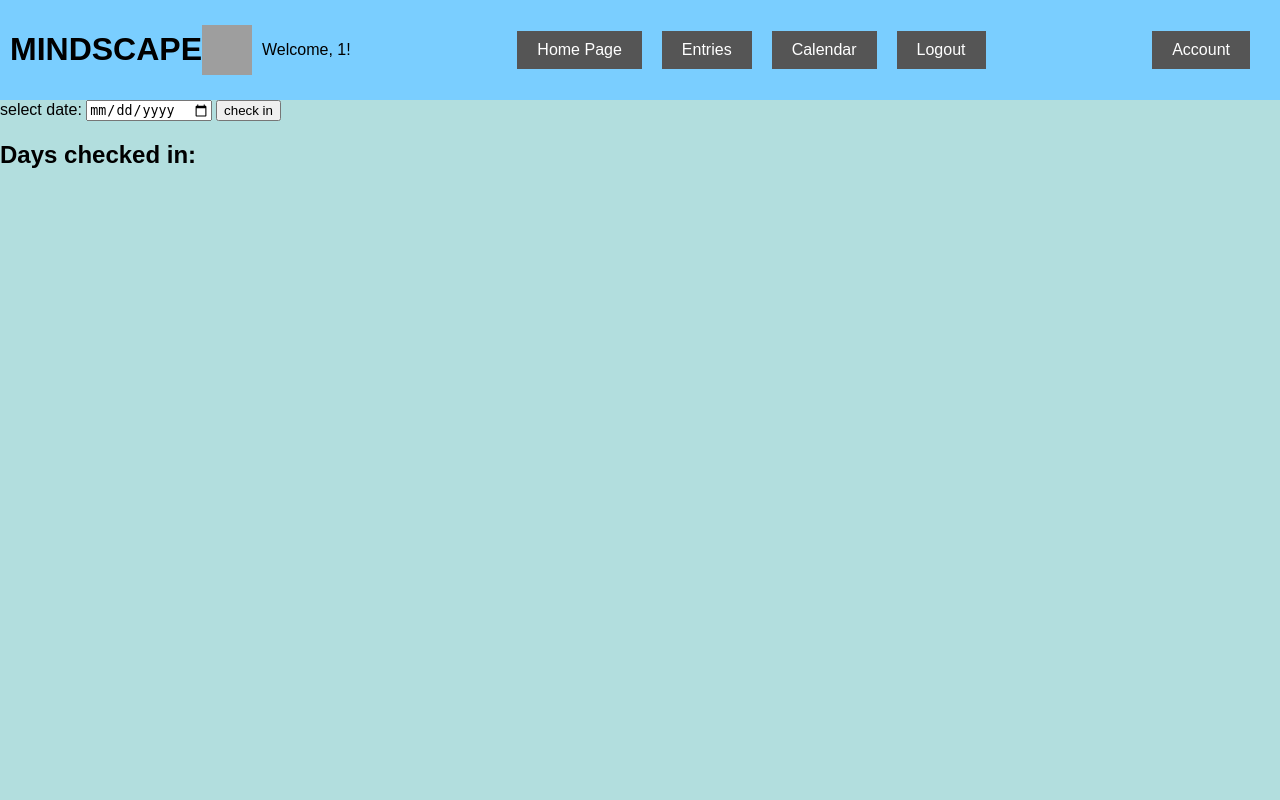
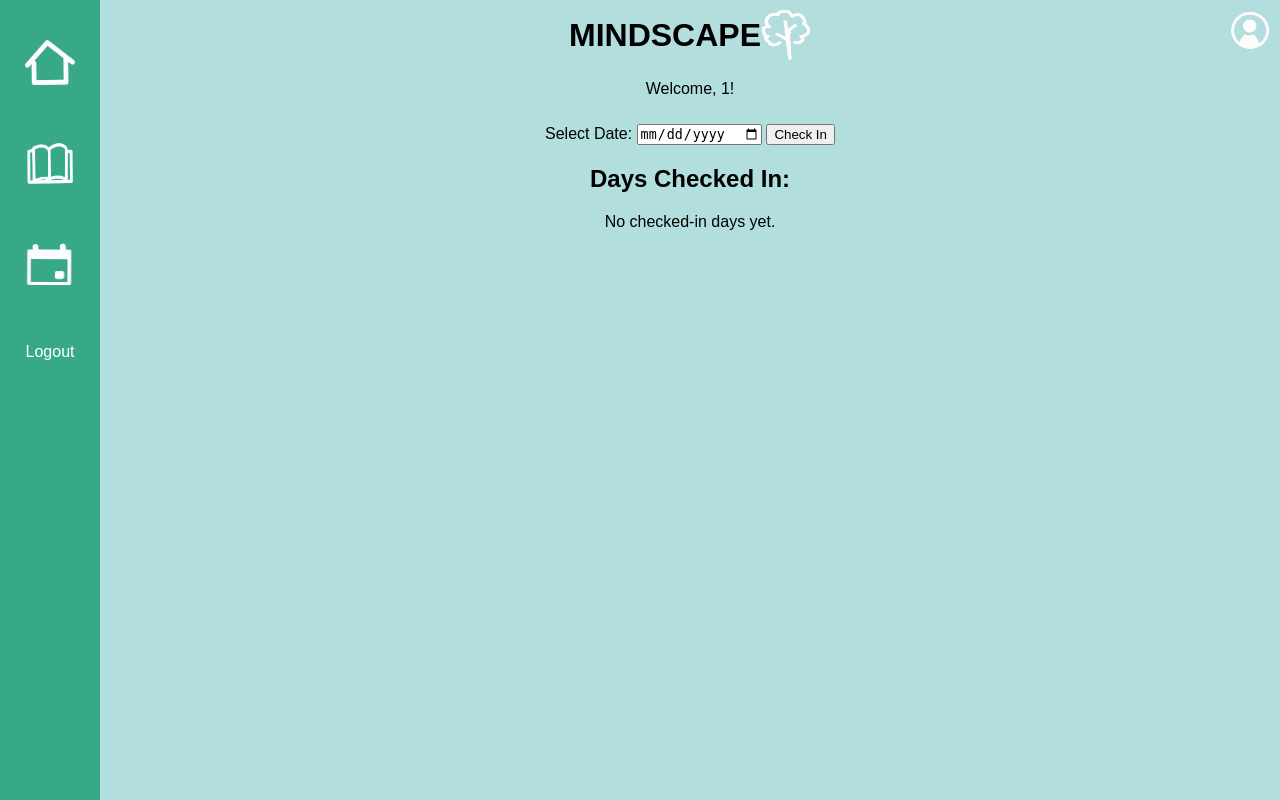
Before and after one commit to larahynkim/2-web-app-exercise-array-of-sunshine, a Flask app: page /checkin/1 in a window 1280 px wide. Run offline with Flask 3, Linux system fonts and the light colour scheme; data that the repository does not hold is empty; some libraries are stand-ins or nearby versions; grey boxes are pictures that could not be loaded.

Commit message:
update front end, include calendar

```diff
--- a/app.py
+++ b/app.py
@@ -3,13 +3,21 @@ from pymongo import MongoClient
 import requests
 import random
 from bson import ObjectId
+import certifi
+from flask_cors import CORS
+from flask import json
 
+
+ca = certifi.where()
 ATLAS_URI = 'mongodb+srv://admin:admin@cluster0.lulecqi.mongodb.net/?retryWrites=true&w=majority'
 app = Flask(__name__)
 client = MongoClient(ATLAS_URI)
+client = MongoClient(ATLAS_URI, tlsCAFile=ca)
 database = client.get_database('mindscape')
 users = database.get_collection('users')
-
+client = MongoClient(ATLAS_URI, tlsAllowInvalidCertificates=True)
+app = Flask(__name__)
+CORS(app)
 
 @app.route('/')
 def start():
@@ -91,7 +99,7 @@ def calendar(parameter):
     cursor = database[str(parameter) + '_calendar'].find({}, {"date": 1, "_id": 0})
     for doc in cursor:
         dates.append(doc["date"])
-    return render_template('calendar.html', current_user = parameter, checked_dates=dates)
+    return render_template('calendar.html', current_user=parameter, checked_dates=dates)
 
 @app.route('/checkin/<parameter>', methods=["GET", "POST"])
 def checkin(parameter):
@@ -102,7 +110,7 @@ def checkin(parameter):
     cursor = database[str(parameter) + '_calendar'].find({}, {"date": 1, "_id": 0})
     for doc in cursor:
         dates.append(doc["date"])
-    return render_template("calendar.html", current_user = parameter, checked_dates=dates)
+    return render_template("calendar.html", current_user=parameter, checked_dates=dates)
 
 @app.route('/account/<parameter>')
 def account(parameter):
@@ -127,7 +135,6 @@ def entries(parameter):
     entries_collection = database.get_collection(str(parameter) + '_entries')
     all_entries = list(entries_collection.find())
     return render_template('entries.html', current_user=parameter, entries=all_entries)
-
 
 # #edit an entry
 @app.route('/edit_entry/<username>/<entry_id>')
--- /dev/null
+++ b/package.json
@@ -0,0 +1,5 @@
+{
+  "dependencies": {
+    "mongodb": "^6.2.0"
+  }
+}
--- /dev/null
+++ b/static/styles.css
@@ -0,0 +1,219 @@
+body {
+    font-family: Arial, sans-serif;
+    background-color: #b2dede;
+    margin: 0;
+    padding: 0;
+    text-align: center;
+}
+#header {
+    background-color: #b2dede;
+    color: rgb(0, 0, 0);
+    padding: 10px;
+    display: flex;
+    flex-direction: column;
+    align-items: center;
+    justify-content: center;
+}
+#title {
+    display: flex;
+    align-items: center;
+    justify-content: center;
+}
+#title img {
+    width: 50px;
+    height: 50px;
+    margin-right: 10px;
+}
+#title h1, #title img {
+    margin: 0;
+}
+#welcome-message {
+    margin-top: 20px;
+}
+#menu {
+    display: flex;
+    flex-wrap: wrap;
+    justify-content: center;
+}
+.menu-button {
+    background-color: #555;
+    color: white;
+    border: none;
+    padding: 10px 20px;
+    text-align: center;
+    text-decoration: none;
+    margin: 10px;
+    cursor: pointer;
+}
+.affirmation-box {
+    padding: 20px;
+    margin: 20px;
+    border-radius: 10px;
+    font-style: italic;
+    background-color: #fff;
+}
+.challenge-box {
+    padding: 10px;
+    margin: 10px;
+    border-radius: 5px;
+    display: inline-block;
+    cursor: pointer;
+    max-width: 200px;
+    background-color: #fff;
+}
+.challenge-box:hover {
+    background-color: #e0f0f0;
+}
+@media screen and (max-width: 600px) {
+    #menu {
+        flex-direction: column;
+    }
+}
+.navbar-wrapper {
+    position: fixed;
+    left: 0;
+    top: 0;
+    height: 100%;
+    width: 50px;
+    overflow: hidden;
+    transition: width 0.3s ease, opacity 0.3s ease;
+    opacity: 0.5;
+}
+
+.navbar-wrapper:hover {
+    width: 100px;
+    opacity: 1;
+}
+
+.navbar-wrapper:hover .side-navbar {
+    width: 100px;
+}
+
+.side-navbar {
+    width: 50px;
+    height: 100%;
+    background-color: #37a989;
+    padding: 1rem 0;
+    transition: width 0.3s ease;
+    text-align: center;
+}
+
+.navbar-wrapper h1, .navbar-wrapper .nav-links {
+    opacity: 0;
+    transition: opacity 0.3s ease;
+}
+
+.navbar-wrapper:hover h1,
+.navbar-wrapper:hover .nav-links {
+    opacity: 1;
+}
+
+.nav-links {
+    list-style-type: none;
+    padding: 0;
+}
+
+.nav-item {
+    margin-bottom: 10px !important;
+    padding: 0.5rem 0;
+    list-style-type: none;
+}
+
+.nav-item a {
+    color: white;
+    text-decoration: none;
+    display: block;
+}
+
+.nav-item a:hover {
+    text-decoration: underline;
+}
+
+.nav-item img {
+    width: 50px;
+    height: 45px;
+    display: block;
+    margin: 0 auto;
+    margin-bottom: 30px;
+    cursor: pointer;
+}
+
+.nav-item img:hover {
+    opacity: 0.7;
+}
+#account-button {
+    position: fixed;
+    top: 10px;
+    right: 10px;
+    background-color: transparent;
+    border: none;
+    padding: 0;
+    cursor: pointer;
+}
+
+#account-button img {
+    width: 40px;
+    height: 40px;
+}
+
+#journal-entries li {
+    background-color: white;
+    margin: 10px auto;
+    padding: 15px;
+    border-radius: 5px;
+    list-style-type: none;
+    position: relative;
+    max-width: 60%;
+    width: 100%;
+    box-shadow: 0 0 10px rgba(0, 0, 0, 0.1);
+}
+
+#journal-entries a {
+    padding: 5px 10px;
+    margin: 0 5px;
+    border: none;
+    background-color: #7aceff;
+    color: white;
+    text-decoration: none;
+    border-radius: 5px;
+    display: inline-block;
+}
+
+#journal-entries a:hover {
+    background-color: #5aaedd;
+}
+
+/* #journal-entries a:nth-child(2) {
+    right: 70px;
+}
+
+#journal-entries a:nth-child(3) {
+    right: 10px;
+} */
+
+textarea {
+    width: 80%;
+    padding: 10px;
+    border-radius: 5px;
+    border: 1px solid #aaa;
+}
+
+input[type="submit"] {
+    margin-top: 10px;
+    padding: 10px 20px;
+    border-radius: 5px;
+    background-color: #7aceff;
+    border: none;
+    color: white;
+    cursor: pointer;
+}
+
+input[type="submit"]:hover {
+    background-color: #5aaedd;
+}
+
+@media screen and (max-width: 600px) {
+    #menu {
+        flex-direction: column;
+    }
+}
--- a/templates/calendar.html
+++ b/templates/calendar.html
@@ -1,84 +1,73 @@
 <!DOCTYPE html>
 <html>
 <head>
-    <title>Calendar</title>
-    <style>
-        body {
-            font-family: Arial, sans-serif;
-            background-color: #b2dede;
-            margin: 0;
-            padding: 0;
-        }
-        #header {
-            background-color: #7aceff;
-            color: rgb(0, 0, 0);
-            padding: 10px;
-            display: flex;
-            justify-content: space-between;
-            align-items: center;
-        }
-        #title {
-            display: flex;
-            align-items: center;
-        }
-        #title img {
-            width: 50px;
-            height: 50px;
-            margin-right: 10px;
-        }
-        #menu {
-            display: flex;
-        }
-        .menu-button {
-            background-color: #555;
-            color: white;
-            border: none;
-            padding: 10px 20px;
-            text-align: center;
-            text-decoration: none;
-            display: inline-block;
-            margin: 0 10px;
-            cursor: pointer;
-        }
-        #account-button {
-            background-color: #555;
-            color: white;
-            border: none;
-            padding: 10px 20px;
-            text-align: center;
-            text-decoration: none;
-            display: inline-block;
-            margin-right: 20px;
-            cursor: pointer;
-            float: right;
-        }
-    </style>
+    <title>CALENDAR</title>
+    <meta charset="UTF-8">
+    <meta name="viewport" content="width=device-width, initial-scale=1.0">
+    <link rel="stylesheet" href="{{ url_for('static', filename='styles.css') }}">
+    <link rel="icon" href="{{ url_for('static', filename='favicon.ico') }}" type="image/x-icon">
+    <link href='https://cdnjs.cloudflare.com/ajax/libs/fullcalendar/4.2.0/core/main.min.css' rel='stylesheet' />
+    <link href='https://cdnjs.cloudflare.com/ajax/libs/fullcalendar/4.2.0/daygrid/main.min.css' rel='stylesheet' />
+    <script src='https://cdnjs.cloudflare.com/ajax/libs/fullcalendar/4.2.0/core/main.min.js'></script>
+    <script src='https://cdnjs.cloudflare.com/ajax/libs/fullcalendar/4.2.0/daygrid/main.min.js'></script>
 </head>
 <body>
+
+    <div class="navbar-wrapper">
+        <aside class="side-navbar">
+            <ul class="nav-links">
+                <li class="nav-item"><a href="/home/{{ current_user }}"><img src="{{ url_for('static', filename='home_icon.png') }}" alt="Home" /></a></li>
+                <li class="nav-item"><a href="/entries/{{ current_user }}"><img src="{{ url_for('static', filename='journal_icon.png') }}" alt="Journal" /></a></li>
+                <li class="nav-item"><a href="/calendar/{{ current_user }}"><img src="{{ url_for('static', filename='calendar_icon.png') }}" alt="Calendar" /></a></li>
+                <li class="nav-item"><a href="/logout">Logout</a></li>
+            </ul>
+        </aside>
+    </div>
+    <div id="content" style="margin-left: 100px;">
         <div id="header">
             <div id="title">
                 <h1>MINDSCAPE</h1>
-            <img src="https://encrypted-tbn0.gstatic.com/images?q=tbn:ANd9GcQnPq6BkZ7qfUB6OV6OB4qkl0F-Inojo59j-Q&usqp=CAU" alt="Tree Icon">
-            <p> Welcome, {{current_user}}!</p>
+                <img src="{{ url_for('static', filename='mindscapelogo.png') }}" alt="Tree Icon">
             </div>
-        <div id="menu">
-            <a href="/home/{{current_user}}" class="menu-button">Home Page</a>
-            <a href="/entries/{{current_user}}" class="menu-button">Entries</a>
-            <a href="/calendar/{{current_user}}" class="menu-button">Calendar</a>
-            <a href="/logout" class="menu-button">Logout</a>
+            <p id="welcome-message">Welcome, {{ current_user }}!</p>
         </div>
-        <a href="/account/{{current_user}}" id="account-button">Account</a>
-    </div>
-    <form method="POST", action="/checkin/{{current_user}}">
-        <label for="date">select date:</label>
+        <a href="/account/{{ current_user }}" id="account-button">
+            <img src="{{ url_for('static', filename='account_icon.png') }}" alt="Account">
+        </a>
+        <form method="POST" action="/checkin/{{ current_user }}">
+            <label for="date">Select Date:</label>
             <input type="date" id="date" name="date">
-        <button type="submit" id="checkin">check in</button>
+            <button type="submit" id="checkin">Check In</button>
         </form>
-    <h2>Days checked in:</h2>
-    <ul>
+        <h2>Days Checked In:</h2>
+        {% if checked_dates %}
+            <ul class="checked-dates-list">
                 {% for date in checked_dates %}
+                    {% if date %}
                         <li>{{ date }}</li>
+                    {% endif %}
                 {% endfor %}
             </ul>
+        {% else %}
+            <p>No checked-in days yet.</p>
+        {% endif %}
+
+        <div id="calendar"></div>
+    </div>
+    <script>
+        document.addEventListener('DOMContentLoaded', function() {
+            var calendarEl = document.getElementById('calendar');
+            var checkedDates = {{ checked_dates|tojson }};
+            var events = checkedDates.map(date => ({ start: date, allDay: true }));
+
+            var calendar = new FullCalendar.Calendar(calendarEl, {
+                plugins: [ 'dayGrid' ],
+                events: events
+            });
+            calendar.render();
+        });
+    </script>
+
+
 </body>
 </html>
--- a/templates/edit_entry.html
+++ b/templates/edit_entry.html
@@ -110,7 +110,7 @@
             <a href="/calendar/{{current_user}}" class="menu-button">Calendar</a>
             <a href="/logout" class="menu-button">Logout</a>
         </div>
-        <a href="/account/{{current_user}}" id="account-button">Account</a>
+        <a href="/account" id="account-button">Account</a>
     </div>
 
     <h1>Edit Entry</h1>
```
Also changed, not shown: front-end/src/Header.js (added, +17 -0 lines), templates/entries.html (+24 -134 lines), templates/home_page.html (+23 -100 lines), images/tree.png (deleted), package-lock.json (added), static/account_icon.png (added), static/calendar_icon.png (added), static/favicon.ico (added), static/home_icon.png (added), static/journal_icon.png (added), static/mindscapelogo.png (added). Lines whose indentation alone changed are shown as unchanged.
